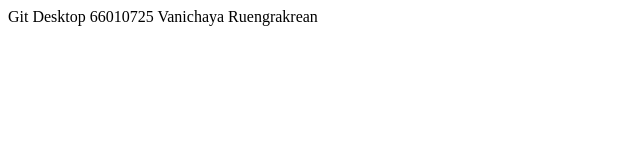
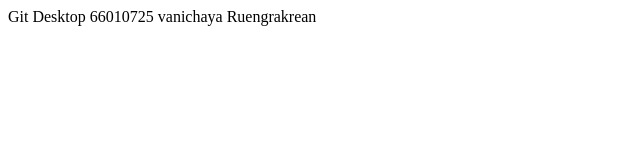
Before and after one commit to vanichaya04/git101, a plain HTML site: page index.html in a window 1280 px wide. Shown: the full height of the page, 0-640 px from the left. Drawn offline with Linux system fonts and the light colour scheme.

Commit message:
Update index.html

```diff
--- a/index.html
+++ b/index.html
@@ -6,6 +6,6 @@
     <title>Document</title>
 </head>
 <body>
-    Git Desktop 66010725 Vanichaya Ruengrakrean
+    Git Desktop 66010725 vanichaya Ruengrakrean
 </body>
 </html>
```
